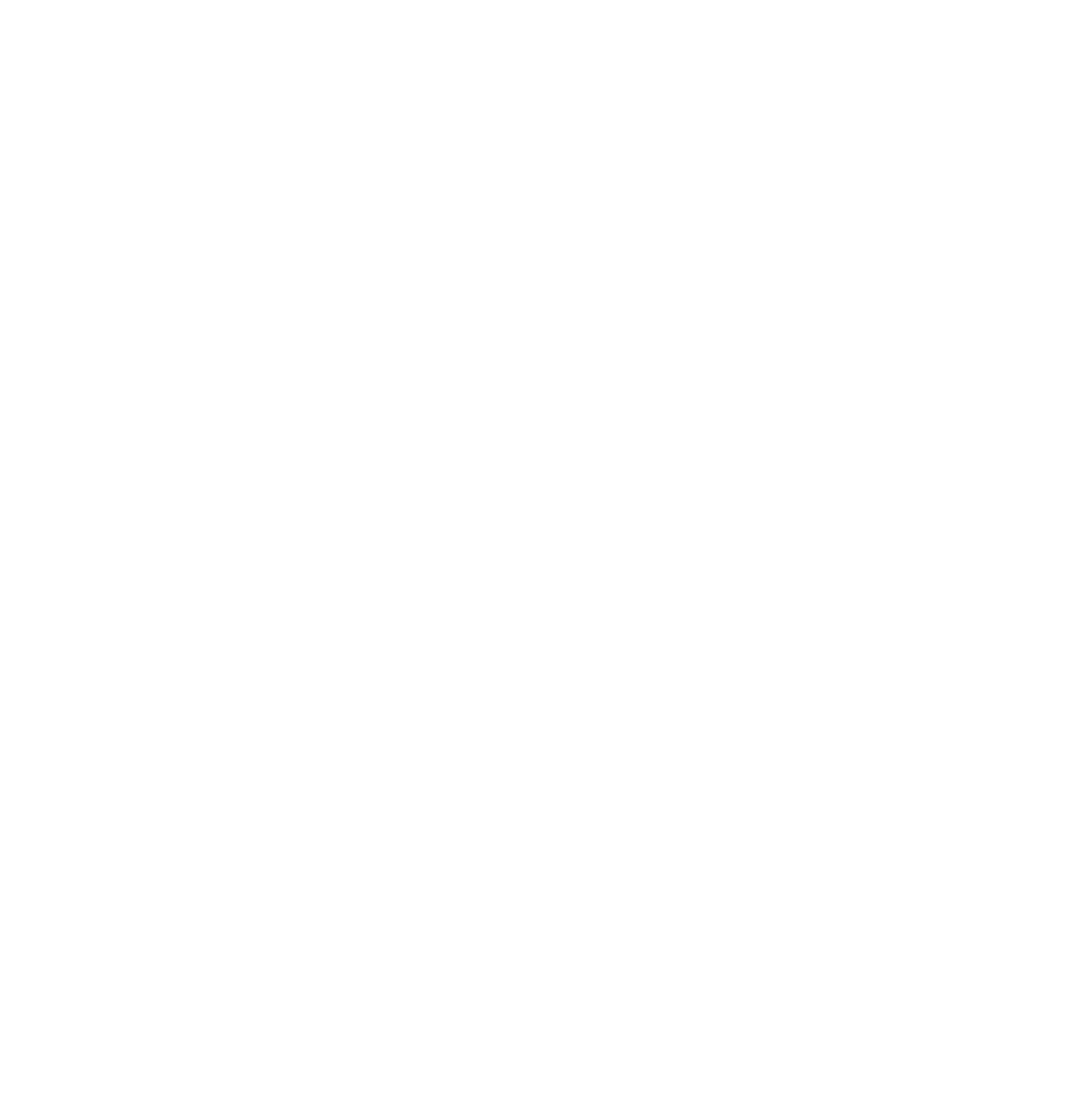
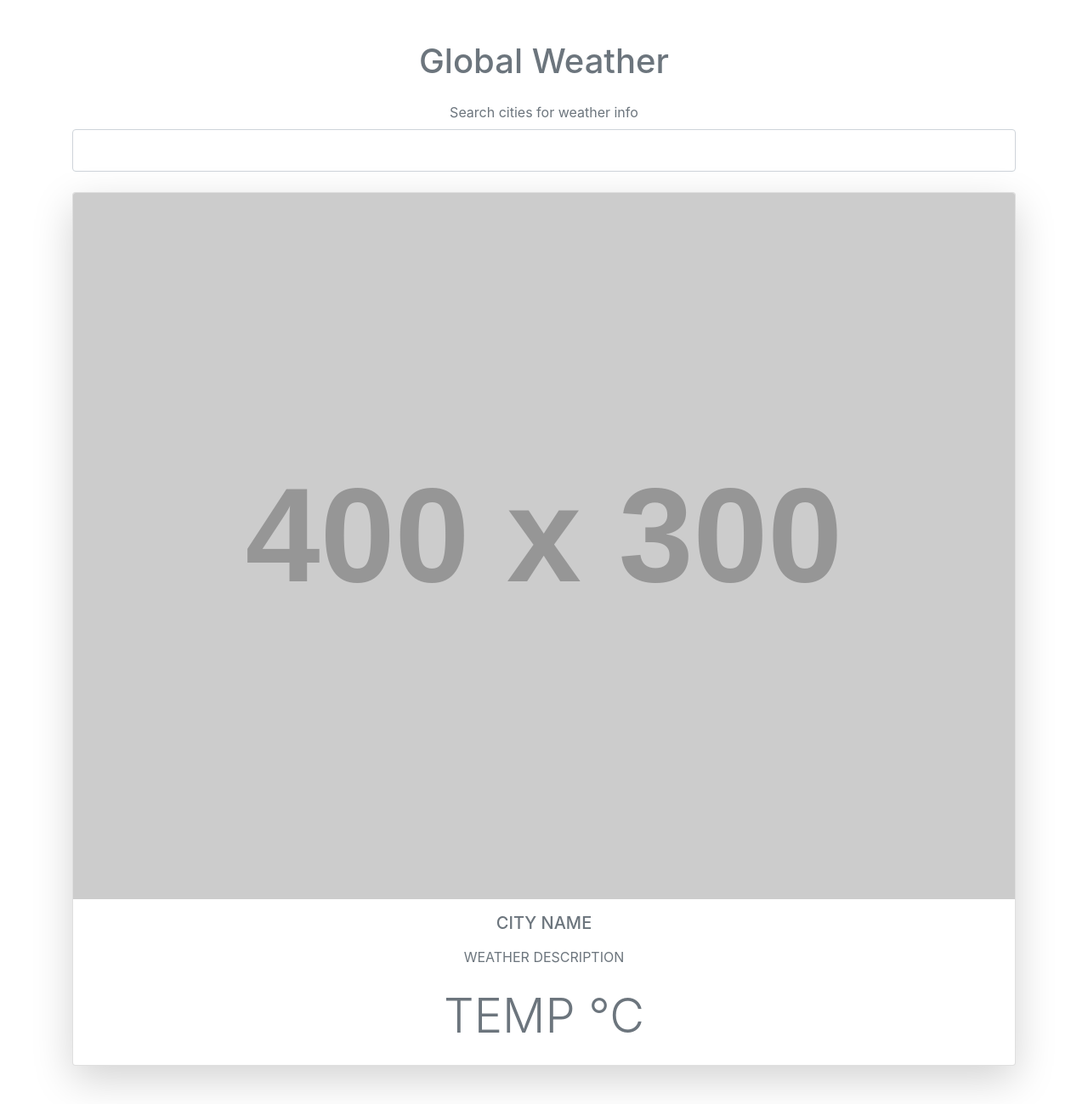
Before and after one commit to markwilde33/weather_app, a plain HTML site: page index.html in a window 1280 px wide. Shown: the whole page at 85% size. Before the commit the page ends 800 px from the top, so only its background shows below. Drawn offline with nearby package versions, Linux system fonts and the light colour scheme; placeholder pictures from the web are drawn by us.

Commit message:
Wrote the html for the app and used mostly bootstrap custom styles for styling, and a couple of custom styles also.

```diff
--- a/index.html
+++ b/index.html
@@ -8,6 +8,30 @@
   <title>Weather App</title>
 </head>
 <body>
+  <div class="container my-5 mx-auto">
+    <h1 class="text-muted text-center my-4">Global Weather</h1>
+
+    <form class="change-location my-4 text-center text-muted">
+      <label for="city">Search cities for weather info</label>
+      <input type="text" name="city" class="form-control p-4">
+    </form>
+
+    <div class="card shadow-lg rounded">
+      <img src="https://via.placeholder.com/400x300" alt="" class="time card-img-top">
+      <div class="icon bg-light mx-auto text-center">
+        <!-- icon -->
+      </div>
+      <div class="text-muted text-uppercase text-center details">
+        <h5 class="my-3">City name</h5>
+        <div class="my-3">Weather description</div>
+        <div class="display-4 my-4">
+          <span>temp</span>
+          <span>&deg;C</span>
+        </div>
+      </div>
+    </div>
+
+  </div>
   <script src="scripts/forecast.js"></script>
   <script src="scripts/app.js"></script>
 </body>
```
